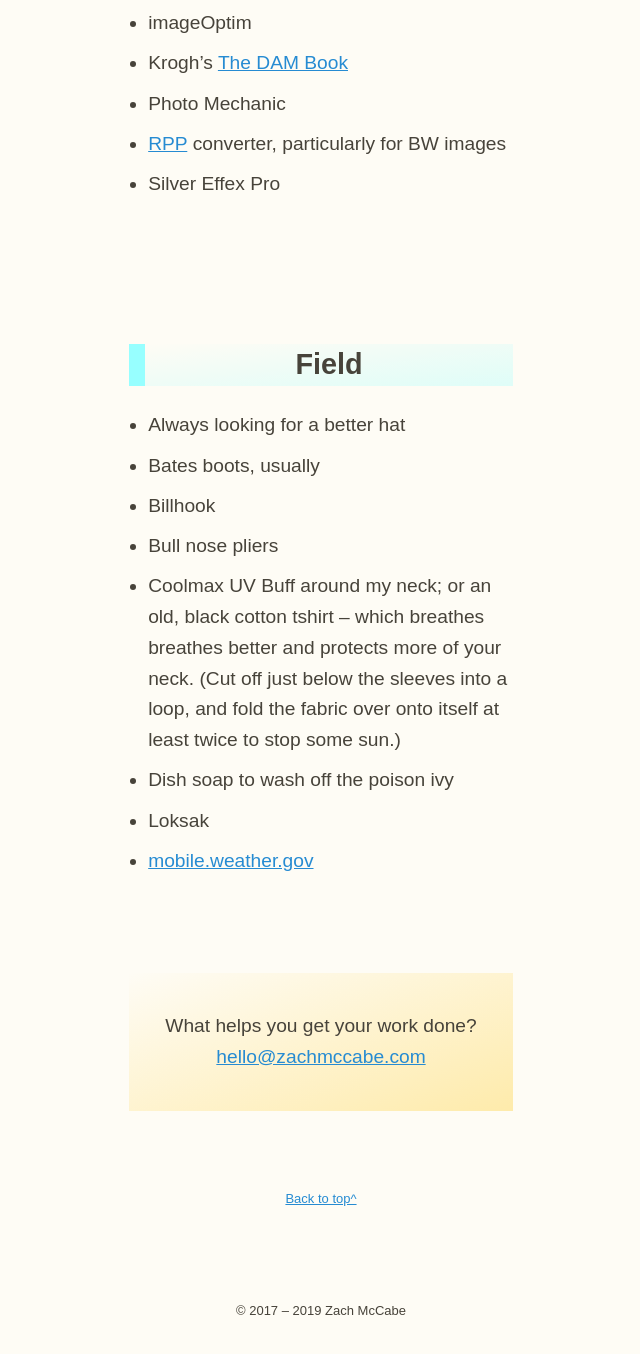
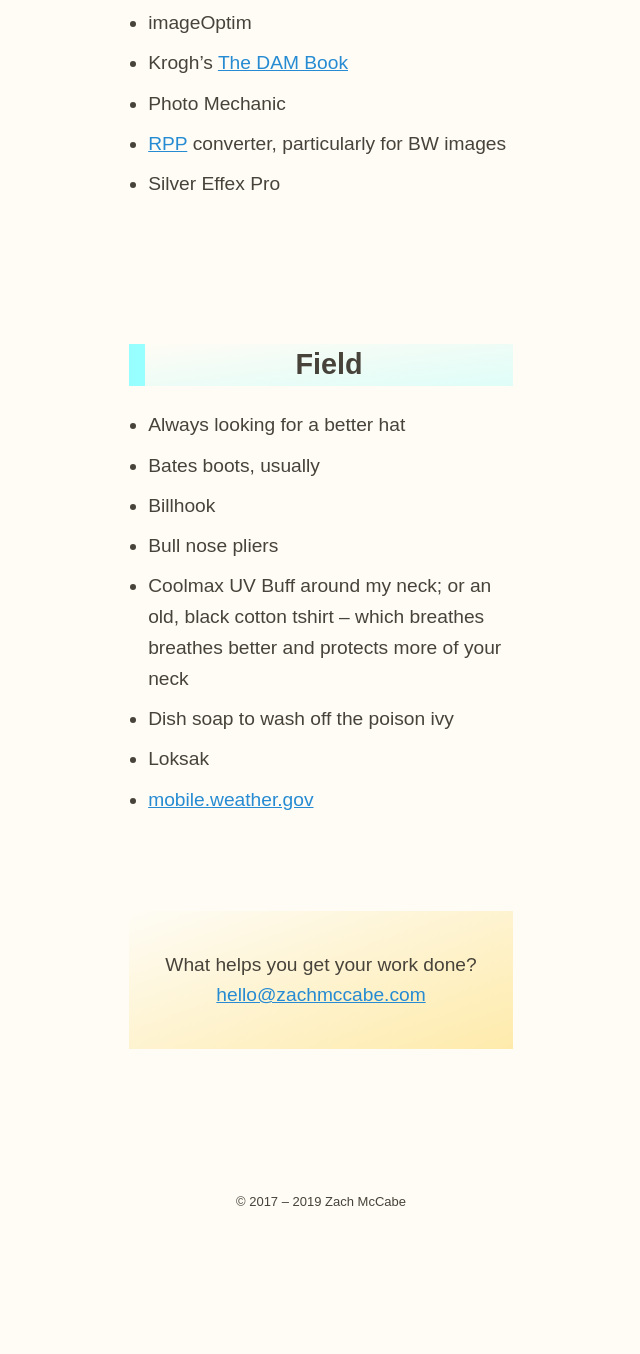
Before and after one commit to zachmccabe/zachmccabe.github.io, a Jekyll site: the page built from tools.md, in a window 1280 px wide and 1400 px high, scrolled down 2546 px. Shown: the top 1354 px of the window, without its empty margins (319-959 px from the left). Built offline with Jekyll 4.4.1, drawn with Linux system fonts in a browser that asks for light colours; after the commit the page ends 3837 px from its top, so only the background shows below that.

Commit message:
Update tools.md

```diff
--- a/tools.md
+++ b/tools.md
@@ -78,7 +78,7 @@
 + Bates boots, usually
 + Billhook
 + Bull nose pliers
-+ Coolmax UV Buff around my neck; or an old, black cotton tshirt – which breathes breathes better and protects more of your neck. (Cut off just below the sleeves into a loop, and fold the fabric over onto itself at least twice to stop some sun.)
++ Coolmax UV Buff around my neck; or an old, black cotton tshirt – which breathes breathes better and protects more of your neck
 + Dish soap to wash off the poison ivy
 + Loksak
 + [mobile.weather.gov](https://mobile.weather.gov/)
```
